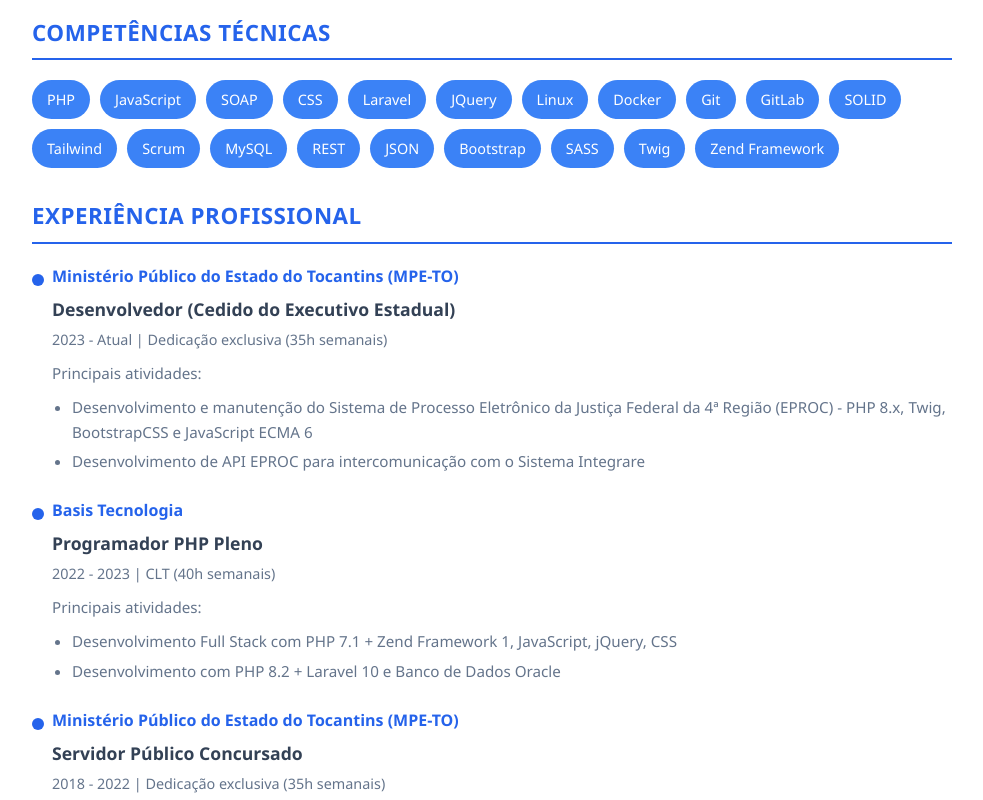
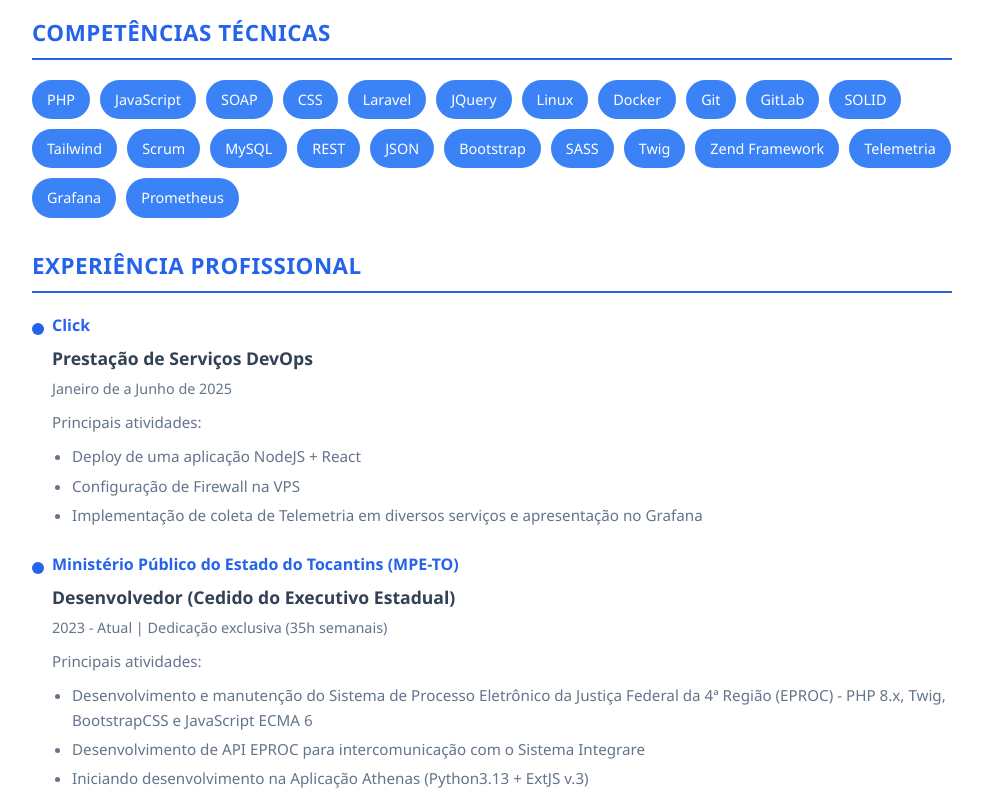
Before and after one commit to PauloTorresApps/curriculo, a plain HTML site: page index.html in a window 1280 px wide. Shown: the part 440-1240 px from the top of the page, without its empty margins (148-1131 px from the left). Drawn offline with Linux system fonts and the light colour scheme.

Commit message:
Update index.html
Add experiencia com a Click na implementação de coletas de telemetria no Servidor VPS, bem como em cada serviço que compõe do sistema.

```diff
--- a/index.html
+++ b/index.html
@@ -274,7 +274,7 @@
                     <a href="mailto:paulo.torres.apps@gmail.com">paulo.torres.apps@gmail.com</a>
                     <a href="https://github.com/nepanuceno" target="_blank">github.com/nepanuceno</a>
                     <p>Nacionalidade: Brasileira</p>
-                    <p>Atualizado em: 19 de maio de 2025</p>
+                    <p>Atualizado em: 03 de maio de 2025</p>
                 </div>
             </div>
         </header>
@@ -310,11 +310,28 @@
                 <span class="skill">SASS</span>
                 <span class="skill">Twig</span>
                 <span class="skill">Zend Framework</span>
+                <span class="skill">Telemetria</span>
+                 <span class="skill">Grafana</span>
+                 <span class="skill">Prometheus</span>
             </div>
         </section>
 
         <section>
             <h2>EXPERIÊNCIA PROFISSIONAL</h2>
+
+            <div class="experience-item">
+                <div class="company">Click </div>
+                <div class="job-title">Prestação de Serviços DevOps</div>
+                <div class="period">Janeiro de a Junho de 2025</div>
+                <div class="job-details">
+                    <p>Principais atividades:</p>
+                    <ul>
+                        <li>Deploy de uma aplicação NodeJS + React</li>
+                        <li>Configuração de Firewall na VPS</li>
+                        <li>Implementação de coleta de Telemetria em diversos serviços e apresentação no Grafana</li>
+                    </ul>
+                </div>
+            </div>
 
             <div class="experience-item">
                 <div class="company">Ministério Público do Estado do Tocantins (MPE-TO)</div>
@@ -325,6 +342,7 @@
                     <ul>
                         <li>Desenvolvimento e manutenção do Sistema de Processo Eletrônico da Justiça Federal da 4ª Região (EPROC) - PHP 8.x, Twig, BootstrapCSS e JavaScript ECMA 6</li>
                         <li>Desenvolvimento de API EPROC para intercomunicação com o Sistema Integrare</li>
+                        <li>Iniciando desenvolvimento na Aplicação Athenas (Python3.13 + ExtJS v.3)</li>
                     </ul>
                 </div>
             </div>
```
